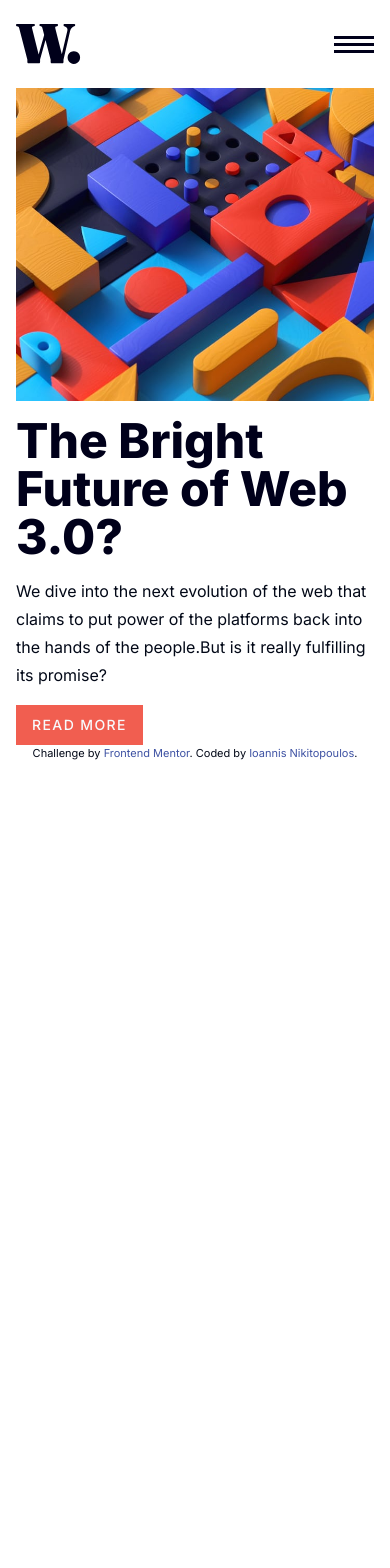
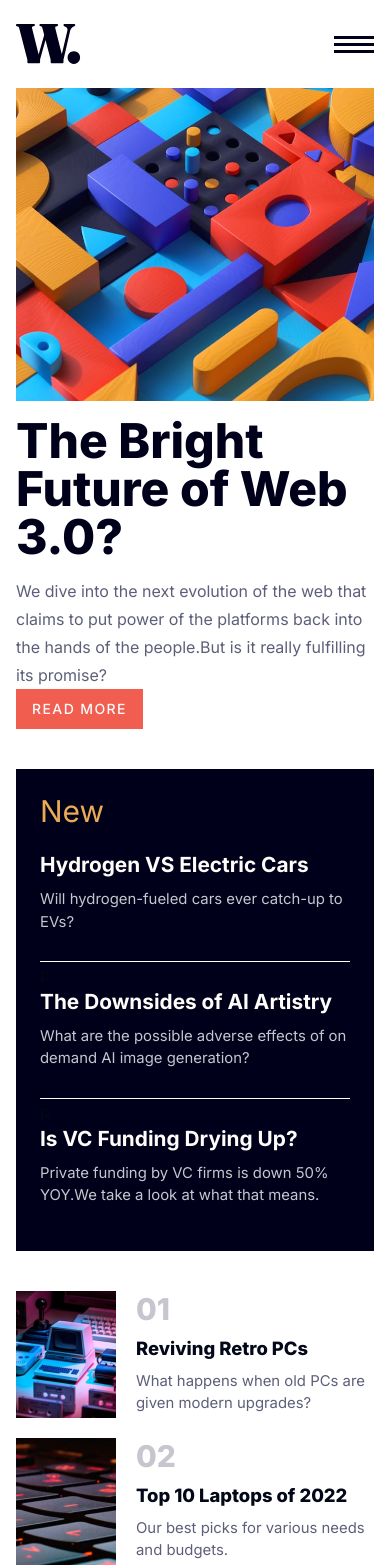
Before and after one commit to giannis198/News-homepage, a Next.js app: page / in a window 390 px wide. Shown: the top 1568 px of the page. Before the commit the page ends 844 px from the top, so only its background shows below. Built offline with nearby package versions, Linux system fonts and the light colour scheme.

Commit message:
mobile layout completed

```diff
--- a/app/globals.css
+++ b/app/globals.css
@@ -82,3 +82,27 @@
 .attribution a {
   color: hsl(228, 45%, 44%);
 }
+
+.section2__title {
+  @apply text-off_white text-[1.3rem] font-bold;
+}
+
+.section2__desc {
+  @apply text-grayish_blue pb-5 text-[0.93rem];
+}
+
+.section2:last-child {
+  @apply pb-0;
+}
+
+.section3__number {
+  @apply text-grayish_blue text-3xl font-extrabold;
+}
+
+.section3__title {
+  @apply text-[1.15rem] font-extrabold;
+}
+
+.section3__desc {
+  @apply text-dark_grayish_blue text-[0.93rem];
+}
--- a/app/page.tsx
+++ b/app/page.tsx
@@ -1,11 +1,15 @@
 import Section1 from "@/components/Section1";
+import Section2 from "@/components/Section2";
+import Section3 from "@/components/Section3";
 import { Button } from "@/components/ui/button";
 import Image from "next/image";
 
 const page = () => {
   return (
-    <div className="container">
+    <div className="container space-y-10">
       <Section1 />
+      <Section2 />
+      <Section3 />
     </div>
   );
 };
--- /dev/null
+++ b/components/Box.tsx
@@ -0,0 +1,23 @@
+import Image from "next/image";
+
+interface BoxProps {
+  imgUrl: string;
+  title: string;
+  description: string;
+  index: string;
+}
+
+const Box = ({ imgUrl, title, description, index }: BoxProps) => {
+  return (
+    <div className="flex gap-5">
+      <Image src={imgUrl} width={100} height={100} alt={title} />
+      <div className="space-y-2">
+        <h1 className="section3__number">{index}</h1>
+        <h3 className="section3__title">{title}</h3>
+        <p className="section3__desc">{description}</p>
+      </div>
+    </div>
+  );
+};
+
+export default Box;
--- a/components/Section1.tsx
+++ b/components/Section1.tsx
@@ -3,17 +3,31 @@ import { Button } from "./ui/button";
 
 const Section1 = () => {
   return (
-    <section className="space-y-4">
+    <section className="grid-cols-2 gap-x-8 gap-y-6 space-y-4 lg:grid">
+      <div className="col-span-2">
         <Image
+          className="lg:hidden"
           src="/image-web-3-mobile.jpg"
           width={400}
           height={400}
           alt="image web 3 mobile"
         />
+        <Image
+          className="hidden lg:block"
+          src="/image-web-3-desktop.jpg"
+          width={1440}
+          height={1000}
+          alt="image web 3 mobile"
+        />
+      </div>
+      <div>
         <h1 className="text-very_dark_blue text-5xl font-extrabold">
           The Bright Future of Web 3.0?
         </h1>
-      <p className="font-normal leading-7">
+      </div>
+
+      <div>
+        <p className="text-dark_grayish_blue font-normal leading-7">
           We dive into the next evolution of the web that claims to put power of
           the platforms back into the hands of the people.But is it really
           fulfilling its promise?
@@ -21,6 +35,7 @@ const Section1 = () => {
         <Button className=" bg-soft_red rounded-none uppercase tracking-widest">
           read more
         </Button>
+      </div>
     </section>
   );
 };
--- /dev/null
+++ b/components/Section2.tsx
@@ -0,0 +1,33 @@
+import { Separator } from "@/components/ui/separator";
+
+const Section2 = () => {
+  return (
+    <section className="section2 bg-very_dark_blue my-6 px-6 py-6">
+      <h2 className="text-soft_orange pb-5 text-3xl">New</h2>
+      <div className="space-y-2">
+        <h3 className="section2__title">Hydrogen VS Electric Cars</h3>
+        <p className="section2__desc">
+          Will hydrogen-fueled cars ever catch-up to EVs?
+        </p>
+        <Separator className="bg-off_white" />p
+      </div>
+      <div className="space-y-2">
+        <h3 className="section2__title">The Downsides of AI Artistry</h3>
+        <p className="section2__desc">
+          What are the possible adverse effects of on demand AI image
+          generation?
+        </p>
+        <Separator className="bg-off_white" />p
+      </div>
+      <div className="space-y-2">
+        <h3 className="section2__title">Is VC Funding Drying Up?</h3>
+        <p className="section2__desc">
+          Private funding by VC firms is down 50% YOY.We take a look at what
+          that means.
+        </p>
+      </div>
+    </section>
+  );
+};
+
+export default Section2;
--- /dev/null
+++ b/components/Section3.tsx
@@ -0,0 +1,30 @@
+import Image from "next/image";
+import Box from "./Box";
+
+const Section3 = () => {
+  return (
+    <section className="space-y-5 pb-10">
+      <Box
+        imgUrl="/image-retro-pcs.jpg"
+        title="Reviving Retro PCs"
+        description="What happens when old PCs are given modern upgrades?"
+        index="01"
+      />
+      <Box
+        index="02"
+        description="Our best picks for various needs and budgets."
+        title="Top 10 Laptops of 2022"
+        imgUrl="/image-top-laptops.jpg"
+      />
+
+      <Box
+        index="03"
+        description="How the pandemic has sparked fresh opportunities."
+        title="The Growth of Gaming"
+        imgUrl="/image-gaming-growth.jpg"
+      />
+    </section>
+  );
+};
+
+export default Section3;
--- /dev/null
+++ b/components/ui/separator.tsx
@@ -0,0 +1,31 @@
+"use client"
+
+import * as React from "react"
+import * as SeparatorPrimitive from "@radix-ui/react-separator"
+
+import { cn } from "@/lib/utils"
+
+const Separator = React.forwardRef<
+  React.ElementRef<typeof SeparatorPrimitive.Root>,
+  React.ComponentPropsWithoutRef<typeof SeparatorPrimitive.Root>
+>(
+  (
+    { className, orientation = "horizontal", decorative = true, ...props },
+    ref
+  ) => (
+    <SeparatorPrimitive.Root
+      ref={ref}
+      decorative={decorative}
+      orientation={orientation}
+      className={cn(
+        "shrink-0 bg-border",
+        orientation === "horizontal" ? "h-[1px] w-full" : "h-full w-[1px]",
+        className
+      )}
+      {...props}
+    />
+  )
+)
+Separator.displayName = SeparatorPrimitive.Root.displayName
+
+export { Separator }
--- a/package.json
+++ b/package.json
@@ -9,6 +9,7 @@
     "lint": "next lint"
   },
   "dependencies": {
+    "@radix-ui/react-separator": "^1.0.3",
     "@radix-ui/react-slot": "^1.0.2",
     "class-variance-authority": "^0.7.0",
     "clsx": "^2.1.0",
```
Also changed, not shown: 1 other file (tests, documents, lock files or other folders). Lines whose indentation alone changed are shown as unchanged.
